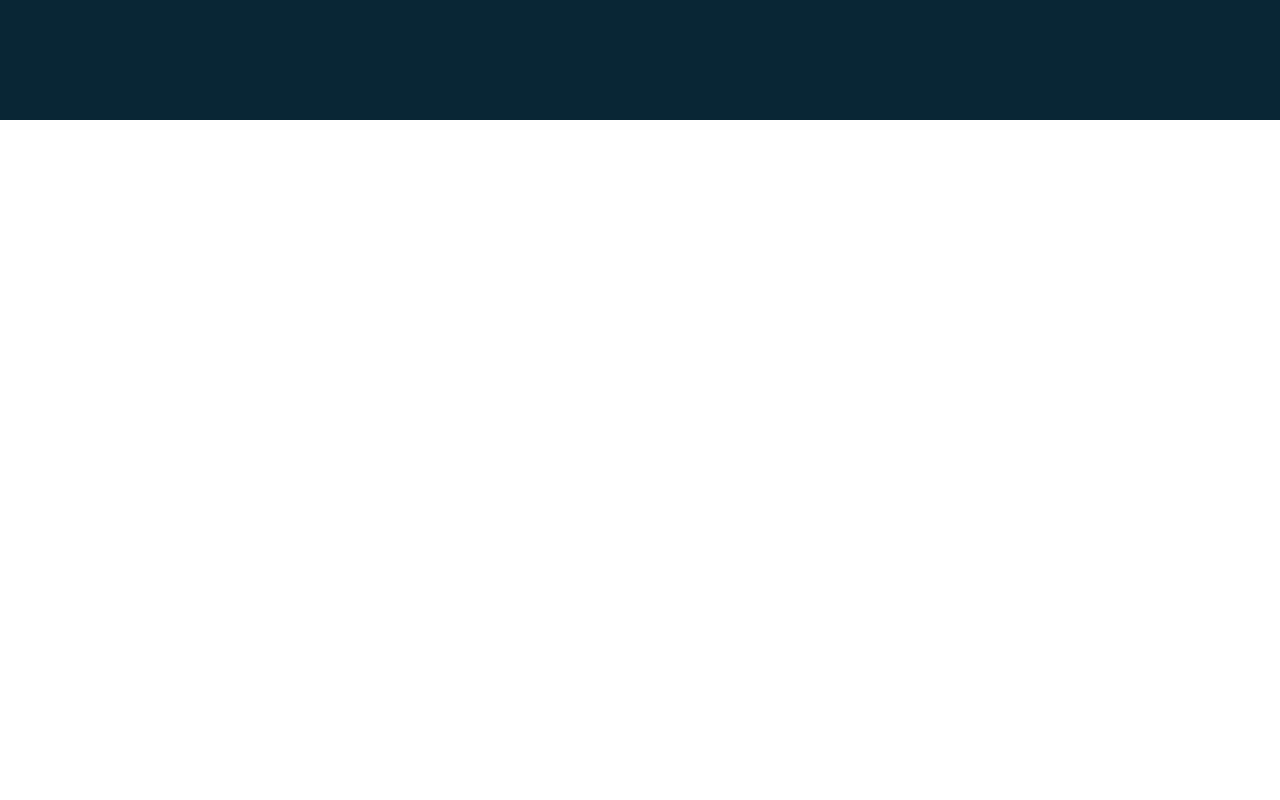
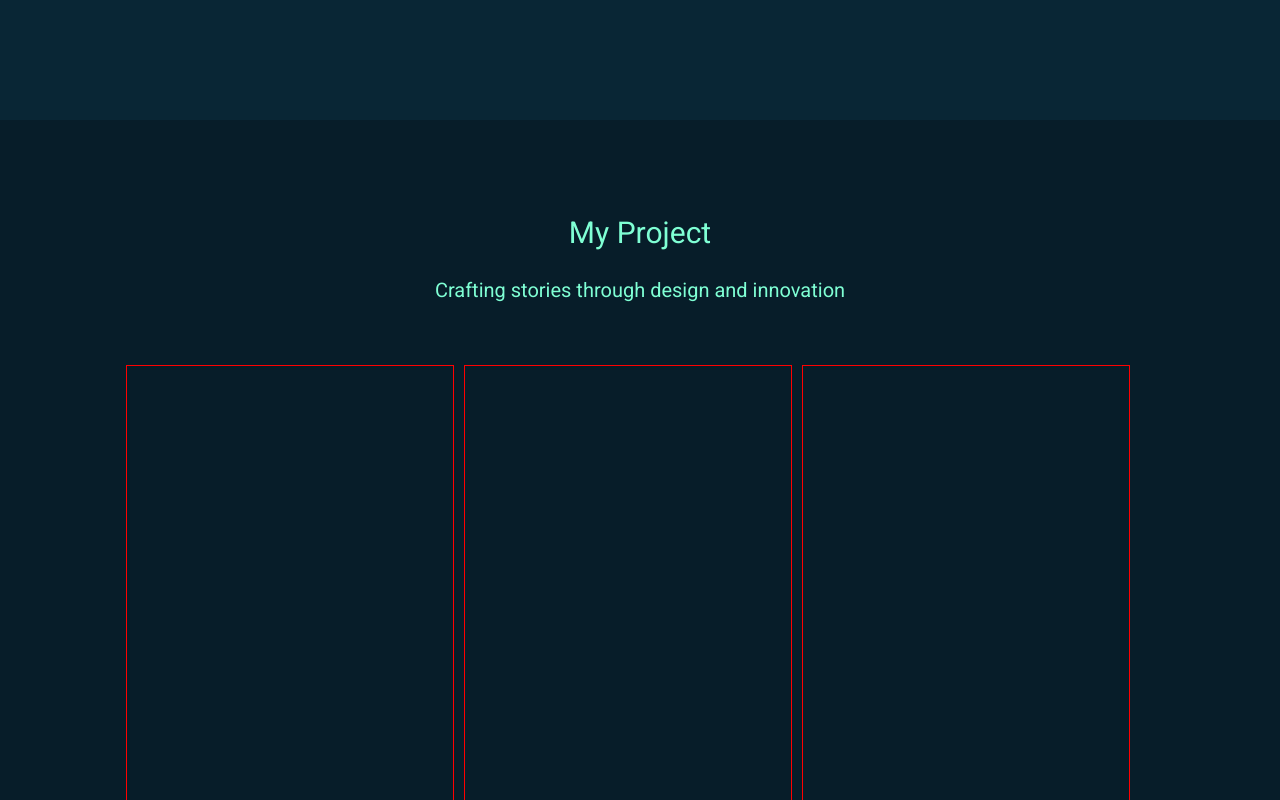
Before and after one commit to Minurte1/Portfolio, a React (Create React App) app: page / in a window 1280 px wide. Shown: the part 680-1480 px from the top of the page. Before the commit the page ends 845 px from the top, so only its background shows below. Built offline with nearby package versions, Linux system fonts and the light colour scheme.

Commit message:
cap nhat

```diff
--- a/package.json
+++ b/package.json
@@ -6,6 +6,7 @@
     "@testing-library/jest-dom": "^5.17.0",
     "@testing-library/react": "^13.4.0",
     "@testing-library/user-event": "^13.5.0",
+    "bootstrap": "^5.3.2",
     "react": "^18.2.0",
     "react-animate-on-scroll": "^2.1.7",
     "react-dom": "^18.2.0",
--- a/src/App.css
+++ b/src/App.css
@@ -101,6 +101,8 @@ html {
   margin-left: 5%;
   font-size: 18px;
   color: white;
+  z-index: 30;
+  margin-top: 20px;
 }
 
 .text-logo:hover {
@@ -138,6 +140,7 @@ a {
   margin-left: 2%;
   margin-right: 2%;
   color: white;
+  z-index: 31;
 }
 
 .Navbar-middle-Gach {
@@ -324,6 +327,8 @@ body.menu-closed {
   background-color: #1B4242;
   border: none;
   color: rgb(255, 255, 255);
+  z-index: 200;
+  font-size: 15px;
 }
 
 .downloadCV:hover {
@@ -484,10 +489,6 @@ body.menu-closed {
 
 
 /* Styles cho màn hình lớn (laptop và lớn hơn) */
-@media only screen and (min-width: 1024px) {
 
 
-  .container-Navbar {}
-}
-
 /* Styles cho màn hình trung bình (tablet) */
--- a/src/App.js
+++ b/src/App.js
@@ -1,9 +1,14 @@
 
 // import Cursor from './public/component/cursor';
+import 'bootstrap/dist/css/bootstrap.min.css';
 import React, { useState, useEffect } from 'react';
 import { toast } from 'react-toastify'; import './App.css';
 import ScrollAnimation from 'react-animate-on-scroll';
-import './Appresponsive.css'
+import './Appresponsive.css';
+import './Appproject.css';
+// Trong tệp src/index.js hoặc tệp nào đó mà bạn sử dụng Bootstrap
+
+
 // import 'animate.css/animate.min.css'; // Import CSS của thư viện animate.css (được sử dụng bởi react-animate-on-scroll)
 const App = () => {
 
@@ -113,14 +118,16 @@ const App = () => {
   return (
     <>
       {/* <Cursor></Cursor> */}
-      <div className={`mobile-navbar ${showMenuPhone ? 'open' : ''}`}>
+      < div div className={`mobile-navbar ${showMenuPhone ? 'open' : ''}`
+      }>
         <div className="mobile-navbar-toggle" onClick={handleMenuPhone}>
           <div className="menu-icon"></div>
 
-        </div> <div className="mobile-navbar-toggle" onClick={toggleMenu}>
+        </div>
+        {/* <div className="mobile-navbar-toggle" onClick={toggleMenu}>
           <div className="menu-icon"></div>
 
-        </div>
+        </div> */}
         <div className="mobile-navbar-links">
 
 
@@ -130,8 +137,9 @@ const App = () => {
           <a href="#education">Education</a>
           <a href="#skill">Skills</a>
           <a href="#experience">Work Experience</a>
+          <a href="#contact">Contact</a>
         </div>
-      </div>
+      </ div>
       <div className={`container-Navbar`}>
         <div className='Navbar'>
           <div className='Navbar-left'>
@@ -224,7 +232,24 @@ const App = () => {
           <img src={require('../src/public/image/banner_img_1.png')} alt="Avatar" className='avt' />
         </div>
       </section>
-      <section id='projects'></section>
+      <section id='projects'>
+        <div className='Container-project'>
+          <p className='Container-project-Text'>My Project</p>
+          <p className='Container-project-Text-2'>Crafting stories through design and innovation</p>
+
+          <div className='row Container-project-Box'>
+            <div className='col-md-4 project-1'>
+
+            </div>
+            <div className='col-md-4 project-2'>
+
+            </div>
+            <div className='col-md-4 project-3'>
+
+            </div>
+          </div>
+        </div>
+      </section>
       <section id='about'> <ScrollAnimation animateIn="fadeIn" animateOut="fadeOut" duration={2} animateOnce={true}>
         <h1>Hello, Animated on Scroll!</h1>
       </ScrollAnimation>
--- a/src/Appproject.css
+++ b/src/Appproject.css
@@ -0,0 +1,59 @@
+#projects {
+    width: 100%;
+    height: 900px;
+    background-color: #071d29;
+    display: flex;
+    justify-content: center;
+    align-items: center;
+}
+
+.Container-project {
+    width: 80%;
+    height: 80%;
+    text-align: center;
+}
+
+.Container-project-Box {
+    width: 100%;
+    height: 70%;
+    margin-top: 60px;
+    /* border: 1px solid red; */
+    display: flex;
+    justify-content: center;
+    align-items: center;
+}
+
+.project-1 {
+    width: 32%;
+    border: 1px solid red;
+    height: 100%;
+}
+
+.project-2 {
+    width: 32%;
+    height: 100%;
+    border: 1px solid red;
+    margin-left: 1%;
+    margin-right: 1%;
+}
+
+.project-3 {
+    width: 32%;
+    height: 100%;
+    border: 1px solid red;
+}
+
+
+
+.Container-project-Text {
+    font-family: "Roboto", sans-serif;
+    color: aquamarine;
+    font-size: 30px;
+}
+
+.Container-project-Text-2 {
+    font-family: "Roboto", sans-serif;
+    color: aquamarine;
+    font-size: 20px;
+    margin-top: 20px;
+}
--- a/src/Appresponsive.css
+++ b/src/Appresponsive.css
@@ -401,6 +401,9 @@
         /* Hoặc text-justify: inter-character; */
     }
 
+    .container-NavbarShow {
+        display: none;
+    }
 
     /* Add any additional styling as needed */
 
--- a/src/public/component/cursor.css
+++ b/src/public/component/cursor.css
@@ -10,7 +10,7 @@
     pointer-events: none;
     transform: translate(-50%, -50%);
     transition: width 0.2s, height 0.2s;
-    z-index: 9999;
+    z-index: 9999999;
 }
 
 .cursor.hovered {
```
Also changed, not shown: 1 other file (tests, documents, lock files or other folders).
